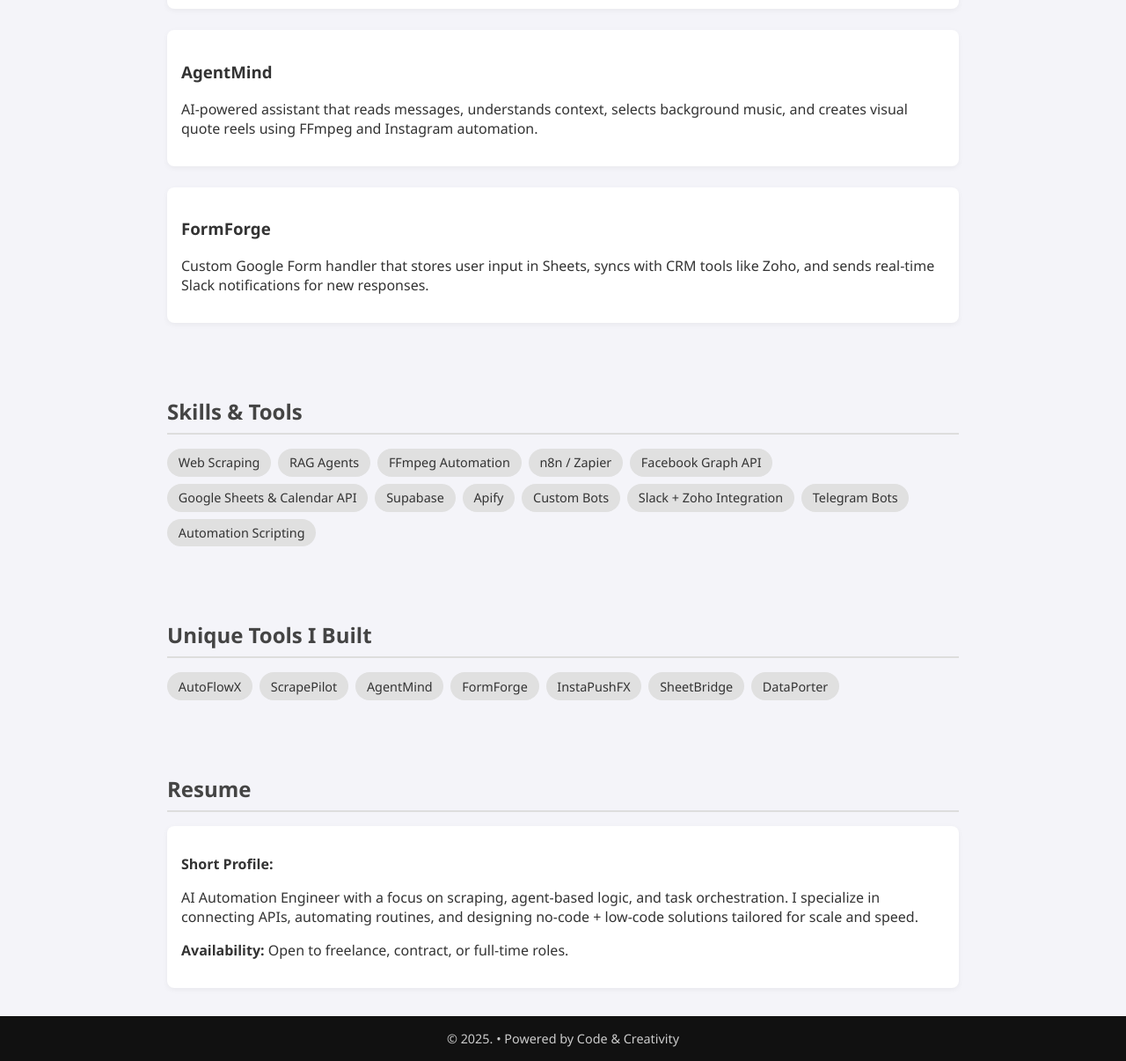
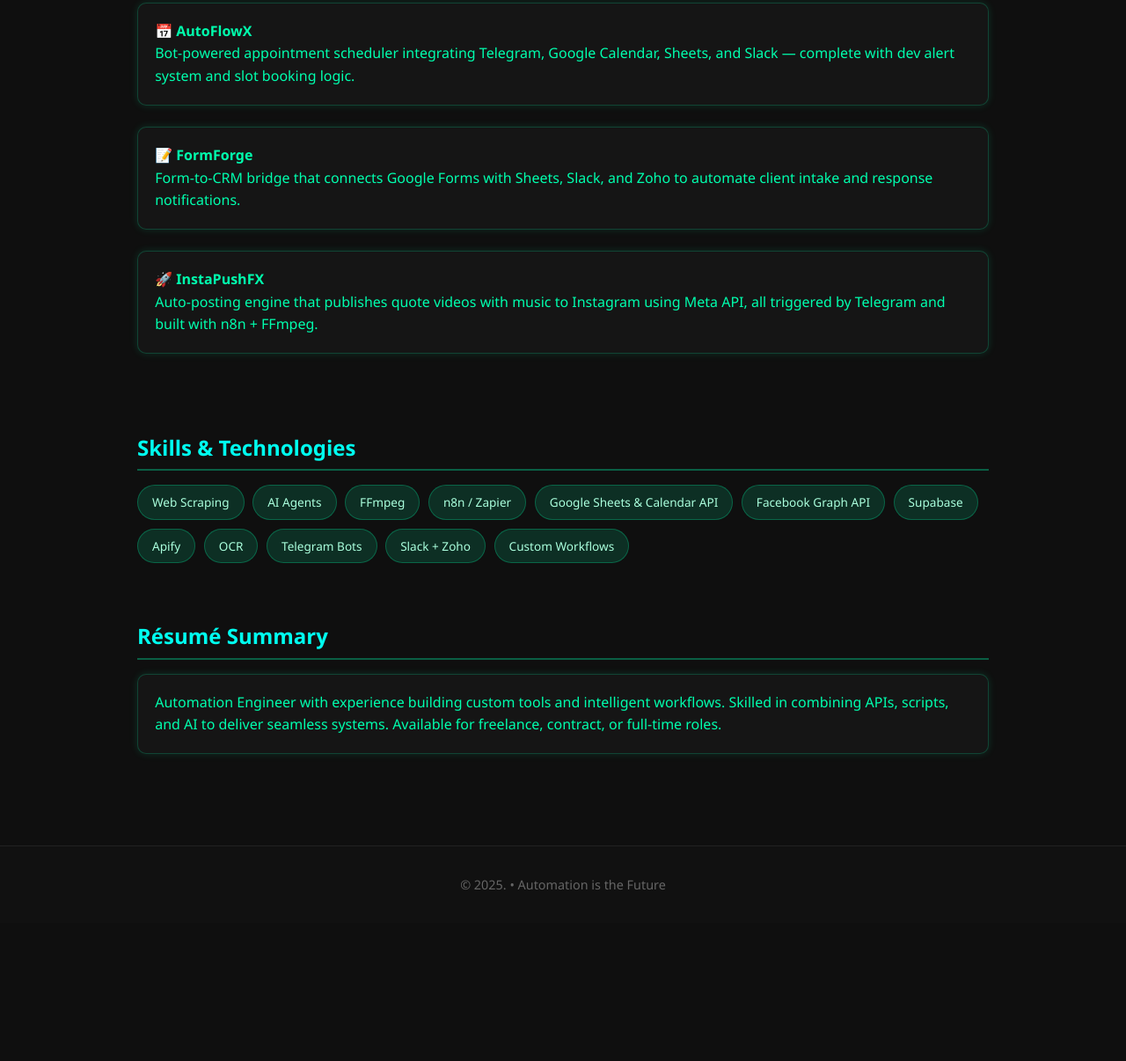
Before and after one commit to 0x4rv1nd/Ai, a plain HTML site: page index.html in a window 1280 px wide. Shown: the part 827-2033 px from the top of the page at 88% size. After the commit the page ends 1876 px from the top, so only its background shows below. Drawn offline with Linux system fonts and the light colour scheme.

Commit message:
Update index.html

```diff
--- a/index.html
+++ b/index.html
@@ -3,67 +3,88 @@
 <head>
   <meta charset="UTF-8" />
   <meta name="viewport" content="width=device-width, initial-scale=1.0"/>
-  <title>AI Automation Engineer Portfolio</title>
+  <title>AI Automation Engineer | Portfolio</title>
   <style>
+    * {
+      margin: 0;
+      padding: 0;
+      box-sizing: border-box;
+    }
+
     body {
-      margin: 0;
+      background-color: #0f0f0f;
       font-family: 'Segoe UI', sans-serif;
-      background-color: #f4f4f9;
-      color: #333;
+      color: #00ffae;
+      line-height: 1.6;
     }
+
     header {
-      background-color: #111;
-      color: #fff;
       text-align: center;
+      padding: 3rem 1rem 2rem;
+      background: radial-gradient(circle at top, #1a1a1a 20%, #000 100%);
+      box-shadow: 0 0 20px #00ffae33;
+    }
+
+    header h1 {
+      font-size: 2.8rem;
+      text-transform: uppercase;
+      color: #00fff0;
+      text-shadow: 0 0 5px #00f7ff;
+    }
+
+    header p {
+      font-size: 1.1rem;
+      color: #84ffe8;
+      margin-top: 0.5rem;
+    }
+
+    section {
+      max-width: 1000px;
+      margin: auto;
       padding: 2rem 1rem;
     }
-    header h1 {
-      margin: 0;
-      font-size: 2.5rem;
+
+    h2 {
+      font-size: 1.5rem;
+      border-bottom: 2px solid #00ffae55;
+      margin-bottom: 1rem;
+      padding-bottom: 0.3rem;
+      color: #00fff0;
     }
-    header p {
-      margin-top: 0.5rem;
-      font-size: 1.1rem;
-      color: #ccc;
+
+    .card {
+      background-color: #151515;
+      border: 1px solid #00ffae33;
+      border-radius: 10px;
+      padding: 1.2rem;
+      margin-bottom: 1.5rem;
+      box-shadow: 0 0 10px #00ffae22;
     }
-    section {
-      padding: 2rem 1rem;
-      max-width: 900px;
-      margin: auto;
-    }
-    h2 {
-      border-bottom: 2px solid #ddd;
-      padding-bottom: 0.5rem;
-      margin-bottom: 1rem;
-      color: #444;
-    }
-    .grid {
-      display: grid;
-      gap: 1.5rem;
-    }
-    .card {
-      background: #fff;
-      padding: 1rem;
-      border-radius: 8px;
-      box-shadow: 0 2px 6px rgba(0,0,0,0.05);
-    }
-    .skills, .tools {
+
+    .tag-list {
       display: flex;
       flex-wrap: wrap;
-      gap: 0.5rem;
+      gap: 0.6rem;
+      margin-top: 1rem;
     }
+
     .tag {
-      background: #e0e0e0;
-      padding: 0.4rem 0.8rem;
+      background: #00ffae22;
+      padding: 0.5rem 1rem;
       border-radius: 20px;
-      font-size: 0.9rem;
+      font-size: 0.85rem;
+      color: #aaffdd;
+      border: 1px solid #00ffae44;
     }
+
     footer {
       text-align: center;
-      background: #111;
-      color: #ccc;
-      padding: 1rem;
       font-size: 0.9rem;
+      padding: 2rem 1rem;
+      color: #666;
+      background-color: #111;
+      margin-top: 3rem;
+      border-top: 1px solid #222;
     }
   </style>
 </head>
@@ -71,80 +92,73 @@
 
   <header>
     <h1>ARVIND</h1>
-    <p>AI Automation Engineer • Web Scraper • Workflow Creator</p>
+    <p>AI Automation Engineer • Workflow Architect • Bot Creator</p>
   </header>
 
   <section>
     <h2>About Me</h2>
-    <p>
-      I design automation systems that connect APIs, extract insights, manage bookings, and deploy intelligent agents. With experience in tools like n8n, Supabase, and FFmpeg, I turn manual work into seamless flows for businesses and creators.
-    </p>
-  </section>
-
-  <section>
-    <h2>Signature Workflows</h2>
-    <div class="grid">
-      <div class="card">
-        <h3>AutoFlowX</h3>
-        <p>A modular workflow engine that connects Telegram, Google Sheets, and Calendar to automate appointment scheduling and lead collection with instant developer alerts.</p>
-      </div>
-      <div class="card">
-        <h3>ScrapePilot</h3>
-        <p>A product intelligence bot that scrapes e-commerce websites, extracts data, formats it for WooCommerce, and stores it with images for instant upload.</p>
-      </div>
-      <div class="card">
-        <h3>AgentMind</h3>
-        <p>AI-powered assistant that reads messages, understands context, selects background music, and creates visual quote reels using FFmpeg and Instagram automation.</p>
-      </div>
-      <div class="card">
-        <h3>FormForge</h3>
-        <p>Custom Google Form handler that stores user input in Sheets, syncs with CRM tools like Zoho, and sends real-time Slack notifications for new responses.</p>
-      </div>
+    <div class="card">
+      <p>I build intelligent automations that connect systems, extract insights, schedule actions, and create content using AI and scripting. My workflows blend creativity and precision, using tools like n8n, Supabase, Google APIs, and FFmpeg to eliminate repetitive work.</p>
     </div>
   </section>
 
   <section>
-    <h2>Skills & Tools</h2>
-    <div class="skills">
+    <h2>Custom Tools & Workflows</h2>
+
+    <div class="card">
+      <strong>🧠 AgentMind</strong>
+      <p>AI agent workflow that turns text quotes into Instagram videos using OCR, FFmpeg, background music logic, and visual branding layers.</p>
+    </div>
+
+    <div class="card">
+      <strong>📦 ScrapePilot</strong>
+      <p>A scraping framework that extracts, formats, and exports product listings (CSV + images) from commercial sites like eshop.se.com for WooCommerce.</p>
+    </div>
+
+    <div class="card">
+      <strong>📅 AutoFlowX</strong>
+      <p>Bot-powered appointment scheduler integrating Telegram, Google Calendar, Sheets, and Slack — complete with dev alert system and slot booking logic.</p>
+    </div>
+
+    <div class="card">
+      <strong>📝 FormForge</strong>
+      <p>Form-to-CRM bridge that connects Google Forms with Sheets, Slack, and Zoho to automate client intake and response notifications.</p>
+    </div>
+
+    <div class="card">
+      <strong>🚀 InstaPushFX</strong>
+      <p>Auto-posting engine that publishes quote videos with music to Instagram using Meta API, all triggered by Telegram and built with n8n + FFmpeg.</p>
+    </div>
+
+  </section>
+
+  <section>
+    <h2>Skills & Technologies</h2>
+    <div class="tag-list">
       <span class="tag">Web Scraping</span>
-      <span class="tag">RAG Agents</span>
-      <span class="tag">FFmpeg Automation</span>
+      <span class="tag">AI Agents</span>
+      <span class="tag">FFmpeg</span>
       <span class="tag">n8n / Zapier</span>
+      <span class="tag">Google Sheets & Calendar API</span>
       <span class="tag">Facebook Graph API</span>
-      <span class="tag">Google Sheets & Calendar API</span>
       <span class="tag">Supabase</span>
       <span class="tag">Apify</span>
-      <span class="tag">Custom Bots</span>
-      <span class="tag">Slack + Zoho Integration</span>
+      <span class="tag">OCR</span>
       <span class="tag">Telegram Bots</span>
-      <span class="tag">Automation Scripting</span>
+      <span class="tag">Slack + Zoho</span>
+      <span class="tag">Custom Workflows</span>
     </div>
   </section>
 
   <section>
-    <h2>Unique Tools I Built</h2>
-    <div class="tools">
-      <span class="tag">AutoFlowX</span>
-      <span class="tag">ScrapePilot</span>
-      <span class="tag">AgentMind</span>
-      <span class="tag">FormForge</span>
-      <span class="tag">InstaPushFX</span>
-      <span class="tag">SheetBridge</span>
-      <span class="tag">DataPorter</span>
-    </div>
-  </section>
-
-  <section>
-    <h2>Resume</h2>
+    <h2>Résumé Summary</h2>
     <div class="card">
-      <p><strong>Short Profile:</strong></p>
-      <p>AI Automation Engineer with a focus on scraping, agent-based logic, and task orchestration. I specialize in connecting APIs, automating routines, and designing no-code + low-code solutions tailored for scale and speed.</p>
-      <p><strong>Availability:</strong> Open to freelance, contract, or full-time roles.</p>
+      <p>Automation Engineer with experience building custom tools and intelligent workflows. Skilled in combining APIs, scripts, and AI to deliver seamless systems. Available for freelance, contract, or full-time roles.</p>
     </div>
   </section>
 
   <footer>
-    &copy; 2025. • Powered by Code & Creativity
+    &copy; 2025. • Automation is the Future
   </footer>
 
 </body>
```
